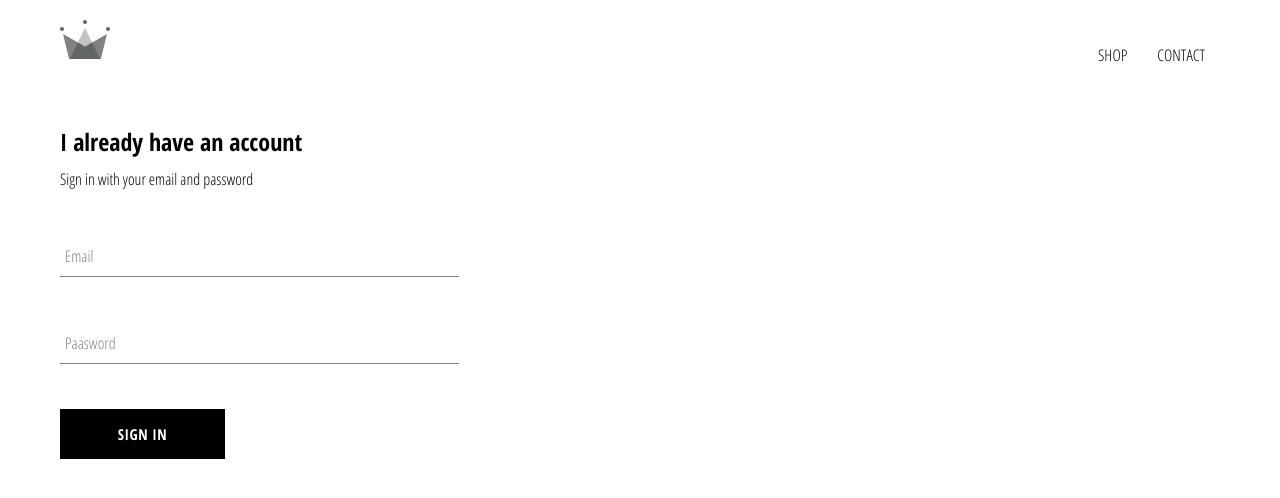
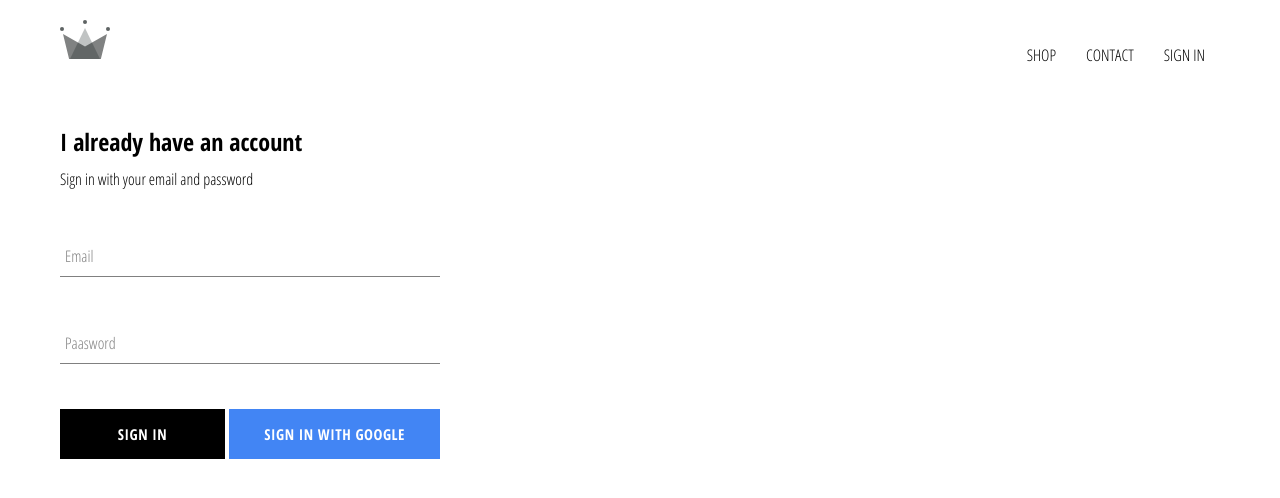
Before and after one commit to PolinaRaguilo/CRWN_Clothing, a React (Create React App) app: page /signin in a window 1280 px wide. Shown: the top 498 px of the page. Built offline with nearby package versions, Linux system fonts and the light colour scheme; no server answers.

Commit message:
Added firebase auth with google

```diff
--- a/package.json
+++ b/package.json
@@ -6,6 +6,7 @@
     "@testing-library/jest-dom": "^5.12.0",
     "@testing-library/react": "^11.2.6",
     "@testing-library/user-event": "^12.8.3",
+    "firebase": "^8.6.1",
     "node-sass": "^6.0.0",
     "react": "^17.0.2",
     "react-dom": "^17.0.2",
--- a/src/App.css
+++ b/src/App.css
@@ -1,9 +1,13 @@
 body {
-    font-family: 'Open Sans Condensed', sans-serif;
-    padding: 20px 60px;
+  font-family: 'Open Sans Condensed', sans-serif;
+  padding: 20px 60px;
 }
 
 a {
-    text-decoration: none;
-    color: black;
+  text-decoration: none;
+  color: black;
 }
+
+* {
+  box-sizing: border-box;
+}
--- a/src/App.js
+++ b/src/App.js
@@ -1,14 +1,34 @@
+import { Component } from 'react';
 import { Route, Switch } from 'react-router';
 import './App.css';
 import Header from './components/header/header';
+import { auth } from './firebase/firebase-utils';
 import HomePage from './pages/home-page/home-page';
 import ShopPage from './pages/shop-page/shop-page';
 import SignUpAndSignIn from './pages/signIn-sighUp/signIn-sighUp';
 
-function App() {
+class App extends Component {
+  state = {
+    currentUser: null,
+  };
+
+  // unsubscribeFromAuth = null;
+
+  componentDidMount() {
+    auth.onAuthStateChanged((user) => {
+      this.setState({ currentUser: user });
+      console.log(user);
+    });
+  }
+
+  // componentWillUnmount() {
+  //   this.unsubscribeFromAuth();
+  // }
+
+  render() {
     return (
       <div>
-      <Header />
+        <Header currentUser={this.state.currentUser} />
         <Switch>
           <Route exact path="/" component={HomePage} />
           <Route path="/shop" component={ShopPage} />
@@ -17,5 +37,6 @@
       </div>
     );
   }
+}
 
 export default App;
--- a/src/components/custom-button/custom-button.js
+++ b/src/components/custom-button/custom-button.js
@@ -1,8 +1,11 @@
 import './custom-button.scss';
 
-const CustomButton = ({ children, ...otherProps }) => {
+const CustomButton = ({ children, isGoogleSignin, ...otherProps }) => {
   return (
-    <button className="custom-button" {...otherProps}>
+    <button
+      className={`${isGoogleSignin ? 'google-sign-in' : ''} custom-button`}
+      {...otherProps}
+    >
       {children}
     </button>
   );
--- a/src/components/custom-button/custom-button.scss
+++ b/src/components/custom-button/custom-button.scss
@@ -19,4 +19,12 @@
     color: black;
     border: 1px solid black;
   }
+  &.google-sign-in {
+    background-color: #4285f4;
+    &:hover {
+      background-color: #357ae8;
+      border: none;
+      color: white;
     }
+  }
+}
--- a/src/components/header/header.js
+++ b/src/components/header/header.js
@@ -1,8 +1,9 @@
 import { Link } from 'react-router-dom';
 import './header.scss';
 import { ReactComponent as Logo } from '../../assets/crown.svg';
+import { auth } from '../../firebase/firebase-utils';
 
-const Header = () => {
+const Header = ({ currentUser }) => {
   return (
     <div className="header">
       <Link to="/" className="logo-comtainer">
@@ -15,6 +16,15 @@
         <Link to="/shop" className="option">
           CONTACT
         </Link>
+        {currentUser ? (
+          <div className="option" onClick={() => auth.signOut()}>
+            SIGN OUT
+          </div>
+        ) : (
+          <Link to="/signin" className="option">
+            SIGN IN
+          </Link>
+        )}
       </div>
     </div>
   );
--- a/src/components/header/header.scss
+++ b/src/components/header/header.scss
@@ -20,6 +20,7 @@
 
     .option {
       padding: 10px 15px;
+      cursor: pointer;
     }
   }
 }
--- a/src/components/sign-in/sign-in.js
+++ b/src/components/sign-in/sign-in.js
@@ -1,4 +1,5 @@
 import { Component } from 'react';
+import { signinWithGoogle } from '../../firebase/firebase-utils';
 import CustomButton from '../custom-button/custom-button';
 import FormInput from '../form-input/form-input';
 import './sign-in.scss';
@@ -41,7 +42,12 @@
             required
             label="Paasword"
           />
-          <CustomButton>Sign In</CustomButton>
+          <div className="buttons">
+            <CustomButton type="submit">Sign In</CustomButton>
+            <CustomButton onClick={signinWithGoogle} isGoogleSignin>
+              Sign in with google
+            </CustomButton>
+          </div>
         </form>
       </div>
     );
--- a/src/components/sign-in/sign-in.scss
+++ b/src/components/sign-in/sign-in.scss
@@ -1,8 +1,12 @@
-.sign-in{
-    width: 30vw;
+.sign-in {
+  width: 380px;
+  display: flex;
+  flex-direction: column;
+  .title {
+    margin: 10px 0;
+  }
+  .buttons {
     display: flex;
-    flex-direction: column;
-    .title{
-        margin: 10px 0;
-    }
+    justify-content: space-between;
+  }
 }
--- /dev/null
+++ b/src/firebase/firebase-utils.js
@@ -0,0 +1,24 @@
+import firebase from 'firebase/app';
+import 'firebase/firestore';
+import 'firebase/auth';
+
+const config = {
+  apiKey: 'AIzaSyCkmayknOfV4Wsj8YwbZo96ZNiU7AY4QTU',
+  authDomain: 'clothing-shop-9835f.firebaseapp.com',
+  projectId: 'clothing-shop-9835f',
+  storageBucket: 'clothing-shop-9835f.appspot.com',
+  messagingSenderId: '82120294684',
+  appId: '1:82120294684:web:cd7eff161f76d1dbf37ad9',
+  measurementId: 'G-6P6HE18XV9',
+};
+
+firebase.initializeApp(config);
+
+export const auth = firebase.auth();
+export const firestore = firebase.firestore();
+
+const provider = new firebase.auth.GoogleAuthProvider();
+provider.setCustomParameters({ prompt: 'select_account' });
+export const signinWithGoogle = () => auth.signInWithPopup(provider);
+
+export default firebase;
```
Also changed, not shown: 1 other file (tests, documents, lock files or other folders). Lines whose indentation alone changed are shown as unchanged.
